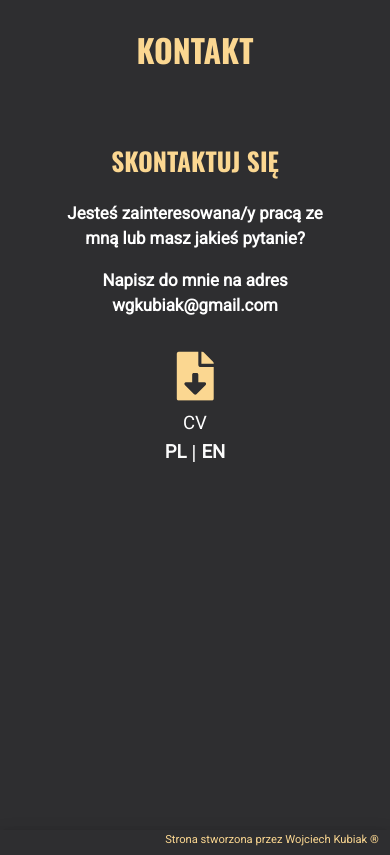
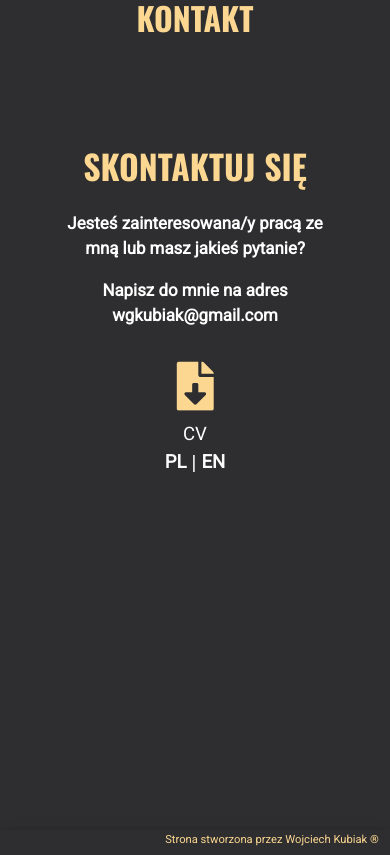
Before and after one commit to wojciechkubiak/my-site, a React (Create React App) app: page / in a window 390 px wide. Shown: the part 2580-3435 px from the top of the page. Built offline with nearby package versions, Linux system fonts and the light colour scheme.

Commit message:
Resmol fix - probably last commit before projects update

```diff
--- a/src/components/Contact/Contact.css
+++ b/src/components/Contact/Contact.css
@@ -109,7 +109,7 @@
     text-align: center;
     padding: 0.1em;
     width: 10em;
-    top: 2em;
+    top: 1em;
     left: 50%;
     color: #fbd791;
     transform: translate(-50%, -50%);
@@ -125,7 +125,7 @@
   }
 
   .ContactContainer > article > h1 {
-    font-size: 3vh;
+    font-size: 4vh;
     color: #fbd791;
   }
 
--- a/src/components/Projects/Projects.css
+++ b/src/components/Projects/Projects.css
@@ -168,7 +168,7 @@
     font-size: 2em;
     padding: 0.1em;
     width: 10em;
-    top: 2em;
+    top: 1em;
     left: 50%;
     transform: translate(-50%, -50%);
     color: #fbd791;
--- a/src/components/Skills/Skills.css
+++ b/src/components/Skills/Skills.css
@@ -127,7 +127,7 @@ div > .arrow {
     font-size: 2em;
     padding: 0.1em;
     width: 10em;
-    top: 2em;
+    top: 1em;
     left: 50%;
     transform: translate(-50%, -50%);
     color: #2e2e30;
```
